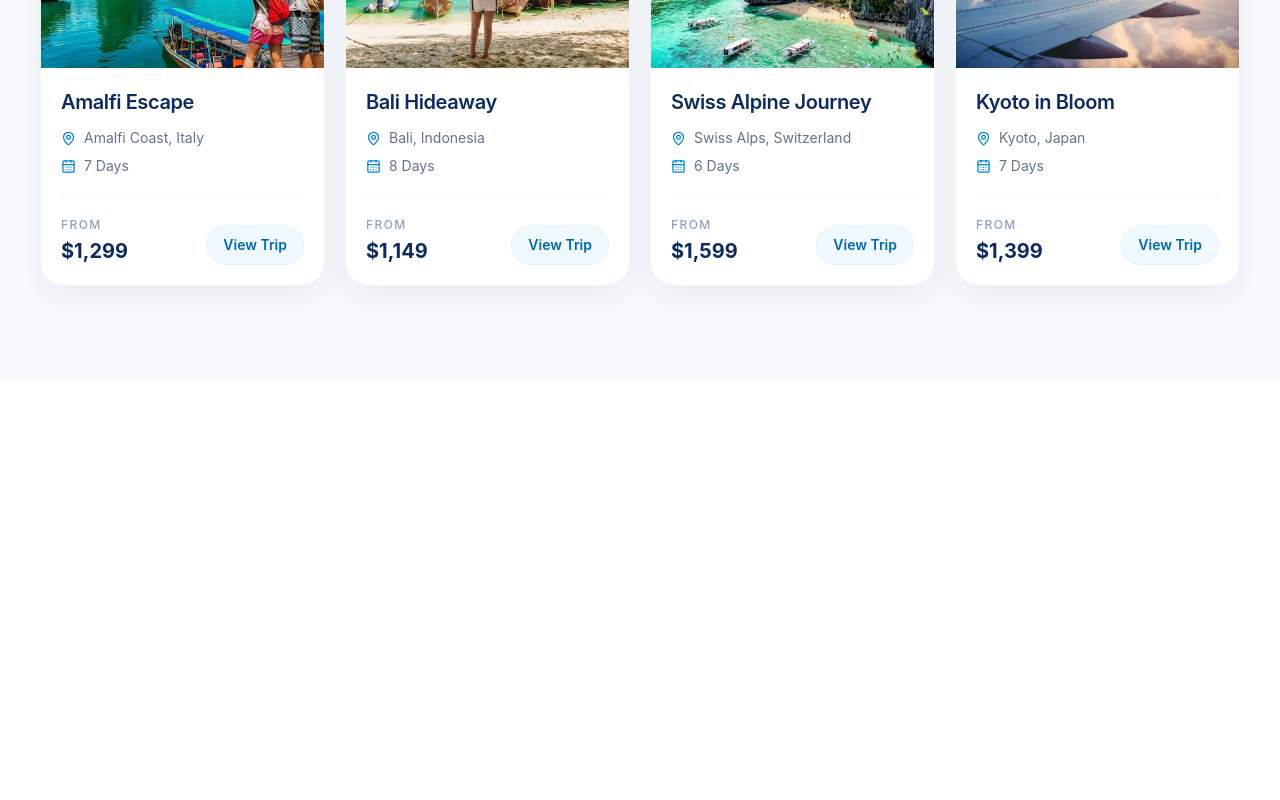
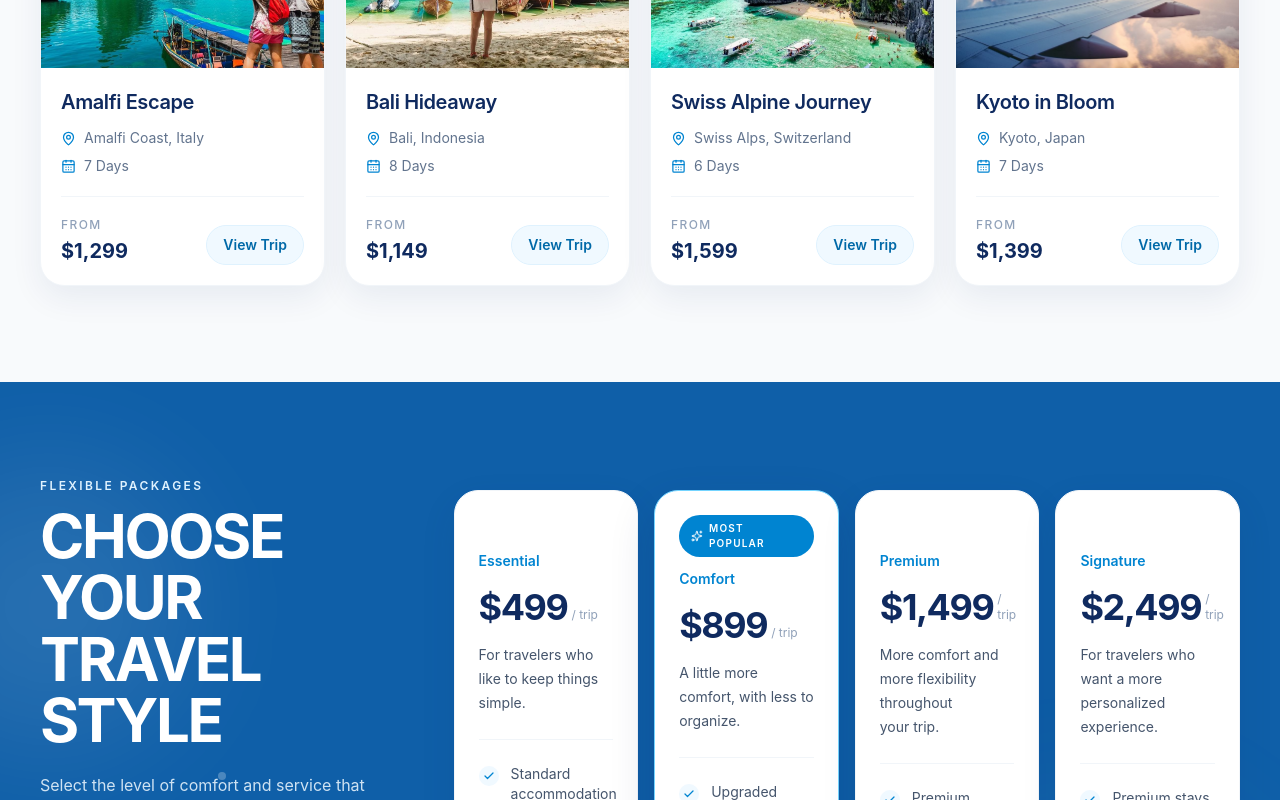
Before and after one commit to hashimwisamsami-arch/wanderly, a React (Vite) app: page / in a window 1280 px wide. Shown: the part 2000-2800 px from the top of the page. Before the commit the page ends 2382 px from the top, so only its background shows below. Built offline with nearby package versions, Linux system fonts and the light colour scheme.

Commit message:
Add Pricing section with animation and data; implement Pricing and PricingCard components

```diff
--- a/src/App.jsx
+++ b/src/App.jsx
@@ -6,6 +6,7 @@ import Hero from "./components/sections/Hero.jsx";
 import TripSearch from "./components/sections/TripSearch.jsx";
 import Benefits from "./components/sections/Benefits.jsx";
 import PopularTrips from "./components/sections/PopularTrips.jsx";
+import Pricing from "./components/sections/Pricing.jsx";
 
 function Home() {
   return (
@@ -14,6 +15,7 @@ function Home() {
       <TripSearch />
       <Benefits />
       <PopularTrips />
+      <Pricing />
     </main>
   );
 }
--- a/src/animations/revealAnimations.js
+++ b/src/animations/revealAnimations.js
@@ -256,3 +256,100 @@ export function animatePopularTrips(element) {
     gsap.killTweensOf([header, cards]);
   };
 }
+
+export function animatePricing(element) {
+  if (!element) return undefined;
+
+  const reduceMotion = window.matchMedia(
+    "(prefers-reduced-motion: reduce)",
+  ).matches;
+
+  const intro = element.querySelector(".pricing-intro");
+  const visual = element.querySelector(".pricing-visual");
+  const cards = element.querySelectorAll(".pricing-card");
+
+  if (!intro || !visual || !cards.length) return undefined;
+
+  if (reduceMotion) {
+    gsap.set([intro, visual, cards], {
+      opacity: 1,
+      y: 0,
+    });
+
+    return undefined;
+  }
+
+  gsap.set(intro, {
+    opacity: 0,
+    y: 24,
+  });
+
+  gsap.set(visual, {
+    opacity: 0,
+    y: 20,
+  });
+
+  gsap.set(cards, {
+    opacity: 0,
+    y: 28,
+  });
+
+  let hasAnimated = false;
+
+  const playAnimation = () => {
+    if (hasAnimated) return;
+
+    hasAnimated = true;
+
+    const timeline = gsap.timeline({
+      defaults: {
+        ease: "power3.out",
+      },
+    });
+
+    timeline
+      .to(intro, {
+        opacity: 1,
+        y: 0,
+        duration: 0.55,
+      })
+      .to(
+        visual,
+        {
+          opacity: 1,
+          y: 0,
+          duration: 0.65,
+        },
+        "-=0.3",
+      )
+      .to(
+        cards,
+        {
+          opacity: 1,
+          y: 0,
+          duration: 0.5,
+          stagger: 0.08,
+        },
+        "-=0.35",
+      );
+  };
+
+  const observer = new IntersectionObserver(
+    ([entry]) => {
+      if (entry.isIntersecting) {
+        playAnimation();
+        observer.disconnect();
+      }
+    },
+    {
+      threshold: 0.15,
+    },
+  );
+
+  observer.observe(element);
+
+  return () => {
+    observer.disconnect();
+    gsap.killTweensOf([intro, visual, cards]);
+  };
+}
--- a/src/components/sections/Pricing.jsx
+++ b/src/components/sections/Pricing.jsx
@@ -0,0 +1,104 @@
+import { useEffect, useRef } from "react";
+import { Plane, Sparkles } from "lucide-react";
+
+import { pricingPlans } from "../../constants/pricing.js";
+import { animatePricing } from "../../animations/revealAnimations.js";
+import PricingCard from "../ui/PricingCard.jsx";
+
+export default function Pricing() {
+  const sectionRef = useRef(null);
+
+  useEffect(() => {
+    if (!sectionRef.current) return;
+
+    return animatePricing(sectionRef.current);
+  }, []);
+
+  return (
+    <section
+      ref={sectionRef}
+      className="relative overflow-hidden bg-[#0f5fa8] py-16 text-white sm:py-20 lg:py-24"
+      aria-labelledby="pricing-title"
+    >
+      {/* Decorative atmosphere */}
+      <div
+        className="pointer-events-none absolute inset-0 overflow-hidden"
+        aria-hidden="true"
+      >
+        <span className="absolute -left-24 top-20 size-72 rounded-full bg-white/10 blur-3xl" />
+        <span className="absolute bottom-0 right-0 size-96 rounded-full bg-sky-300/10 blur-3xl" />
+
+        <span className="absolute left-[36%] top-[16%] size-3 rounded-full bg-white/30" />
+        <span className="absolute left-[42%] top-[68%] size-2 rounded-full bg-white/40" />
+        <span className="absolute left-[17%] top-[48%] size-2 rounded-full bg-white/25" />
+      </div>
+
+      <div className="page-container relative">
+        <div className="grid items-center gap-12 lg:grid-cols-[0.8fr_1.8fr] xl:gap-16">
+          {/* Left visual/content */}
+          <div className="pricing-intro max-w-xl">
+            <p className="mb-3 text-xs font-semibold uppercase tracking-[0.2em] text-sky-100">
+              Flexible packages
+            </p>
+
+            <h2
+              id="pricing-title"
+              className="text-4xl font-bold uppercase leading-[1.02] tracking-[-0.04em] text-white sm:text-5xl lg:text-6xl"
+            >
+              Choose your
+              <span className="block">travel style</span>
+            </h2>
+
+            <p className="mt-5 max-w-md text-sm leading-7 text-sky-50/85 sm:text-base">
+              Select the level of comfort and service that works best for your
+              journey.
+            </p>
+
+            {/* Plane visual */}
+            <div className="pricing-visual relative mt-12 h-56 max-w-sm">
+              <div className="absolute left-0 top-1/2 h-px w-full border-t border-dashed border-white/30" />
+
+              <div className="absolute left-[12%] top-[42%] h-20 w-20 rounded-full border border-white/20" />
+
+              <div className="absolute left-[38%] top-[18%] h-28 w-28 rounded-full border border-white/10" />
+
+              <div className="absolute left-[48%] top-[42%] flex size-14 items-center justify-center rounded-2xl border border-white/20 bg-white/10 backdrop-blur-sm">
+                <Plane
+                  size={25}
+                  className="rotate-[-18deg] text-white"
+                  strokeWidth={1.7}
+                />
+              </div>
+
+              <div className="absolute right-[4%] top-[20%]">
+                <Sparkles
+                  size={18}
+                  className="text-sky-100/70"
+                  aria-hidden="true"
+                />
+              </div>
+
+              <span className="absolute left-[7%] bottom-[20%] size-2 rounded-full bg-white/60" />
+              <span className="absolute left-[25%] bottom-[12%] size-1.5 rounded-full bg-white/40" />
+              <span className="absolute right-[22%] bottom-[24%] size-2 rounded-full bg-white/50" />
+            </div>
+          </div>
+
+          {/* Pricing cards */}
+          <div className="pricing-grid grid gap-4 sm:grid-cols-2 xl:grid-cols-4">
+            {pricingPlans.map((plan) => (
+              <PricingCard
+                key={plan.id}
+                name={plan.name}
+                price={plan.price}
+                description={plan.description}
+                features={plan.features}
+                popular={plan.popular}
+              />
+            ))}
+          </div>
+        </div>
+      </div>
+    </section>
+  );
+}
--- a/src/components/ui/PricingCard.jsx
+++ b/src/components/ui/PricingCard.jsx
@@ -0,0 +1,78 @@
+import { Check, Sparkles } from "lucide-react";
+
+export default function PricingCard({
+  name,
+  price,
+  description,
+  features,
+  popular = false,
+}) {
+  return (
+    <article
+      className={[
+        "pricing-card flex h-full flex-col rounded-[1.5rem] border bg-white p-6 shadow-[0_14px_36px_rgb(15_42_95/0.09)] transition-[transform,box-shadow,border-color] duration-300",
+        popular
+          ? "border-sky-300 shadow-[0_18px_45px_rgb(15_42_95/0.16)]"
+          : "border-slate-100",
+      ].join(" ")}
+    >
+      {/* Badge area */}
+      <div className="mb-3 min-h-[24px]">
+        {popular && (
+          <div className="inline-flex items-center gap-1.5 rounded-full bg-sky-600 px-3 py-1.5 text-[10px] font-semibold uppercase tracking-[0.12em] text-white">
+            <Sparkles size={12} aria-hidden="true" />
+            Most Popular
+          </div>
+        )}
+      </div>
+
+      {/* Card heading */}
+      <div>
+        <p className="text-sm font-semibold text-sky-600">{name}</p>
+
+        <div className="mt-4 flex items-end gap-1">
+          <span className="text-4xl font-bold tracking-[-0.04em] text-[#0f2a5f]">
+            {price}
+          </span>
+
+          <span className="mb-1 text-xs text-slate-400">/ trip</span>
+        </div>
+
+        <p className="mt-4 min-h-[48px] text-sm leading-6 text-slate-600">
+          {description}
+        </p>
+      </div>
+
+      <div className="my-6 h-px bg-slate-100" />
+
+      {/* Features */}
+      <ul className="space-y-3">
+        {features.map((feature) => (
+          <li
+            key={feature}
+            className="flex items-start gap-3 text-sm text-slate-600"
+          >
+            <span className="mt-0.5 flex size-5 shrink-0 items-center justify-center rounded-full bg-sky-50 text-sky-600">
+              <Check size={12} strokeWidth={2.5} aria-hidden="true" />
+            </span>
+
+            <span>{feature}</span>
+          </li>
+        ))}
+      </ul>
+
+      {/* CTA */}
+      <button
+        type="button"
+        className={[
+          "mt-8 inline-flex h-11 w-full items-center justify-center rounded-full px-6 text-sm font-semibold transition-all duration-200 focus-visible:outline-none focus-visible:ring-2 focus-visible:ring-sky-400 focus-visible:ring-offset-2 active:scale-[0.98] md:mt-auto",
+          popular
+            ? "bg-[#0f2a5f] text-white shadow-md shadow-[#0f2a5f]/20 hover:-translate-y-0.5 hover:bg-[#163a70] hover:shadow-lg hover:shadow-[#0f2a5f]/30"
+            : "border border-slate-200 bg-white text-[#0f2a5f] shadow-sm hover:-translate-y-0.5 hover:border-sky-300 hover:bg-sky-50/50 hover:text-sky-600 hover:shadow-md",
+        ].join(" ")}
+      >
+        Choose Plan
+      </button>
+    </article>
+  );
+}
--- a/src/constants/pricing.js
+++ b/src/constants/pricing.js
@@ -0,0 +1,55 @@
+export const pricingPlans = [
+  {
+    id: "essential",
+    name: "Essential",
+    price: "$499",
+    description: "For travelers who like to keep things simple.",
+    features: [
+      "Standard accommodation",
+      "Basic travel assistance",
+      "Flexible itinerary",
+      "Essential trip information",
+    ],
+    popular: false,
+  },
+  {
+    id: "comfort",
+    name: "Comfort",
+    price: "$899",
+    description: "A little more comfort, with less to organize.",
+    features: [
+      "Upgraded accommodation",
+      "Priority assistance",
+      "Selected transfers",
+      "Curated activities",
+    ],
+    popular: true,
+  },
+  {
+    id: "premium",
+    name: "Premium",
+    price: "$1,499",
+    description: "More comfort and more flexibility throughout your trip.",
+    features: [
+      "Premium accommodation",
+      "Private transfers",
+      "Flexible activities",
+      "Dedicated support",
+    ],
+    popular: false,
+  },
+  {
+    id: "signature",
+    name: "Signature",
+    price: "$2,499",
+    description: "For travelers who want a more personalized experience.",
+    features: [
+      "Premium stays",
+      "Private transfers",
+      "Personalized itinerary",
+      "Exclusive experiences",
+      "Priority support",
+    ],
+    popular: false,
+  },
+];
```
